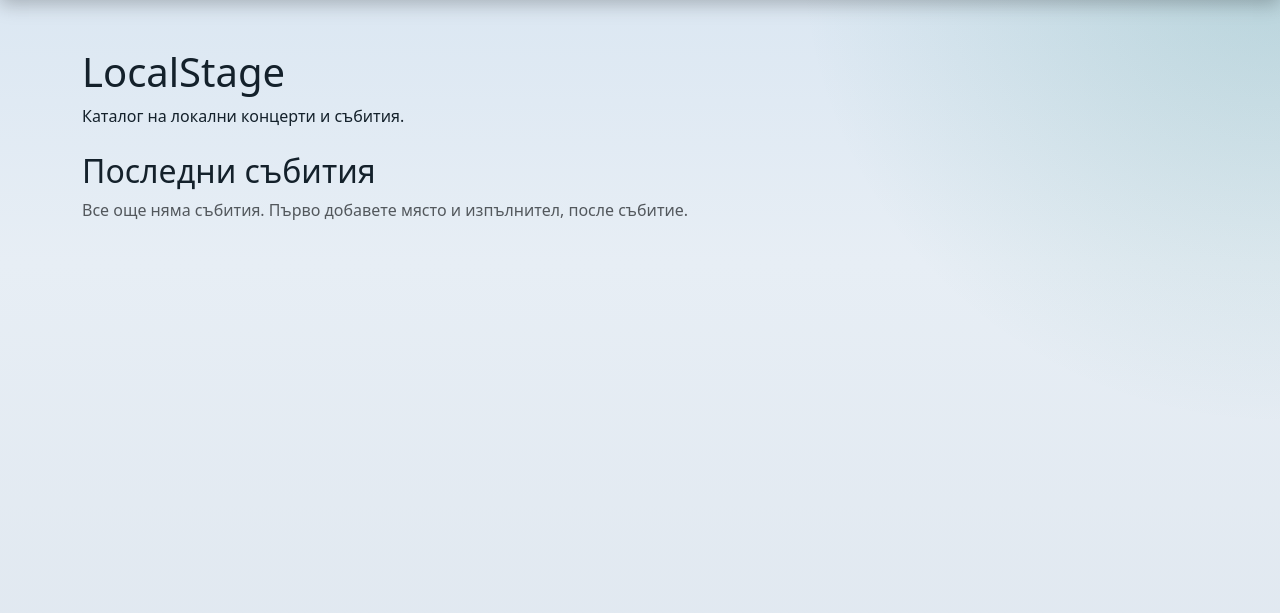
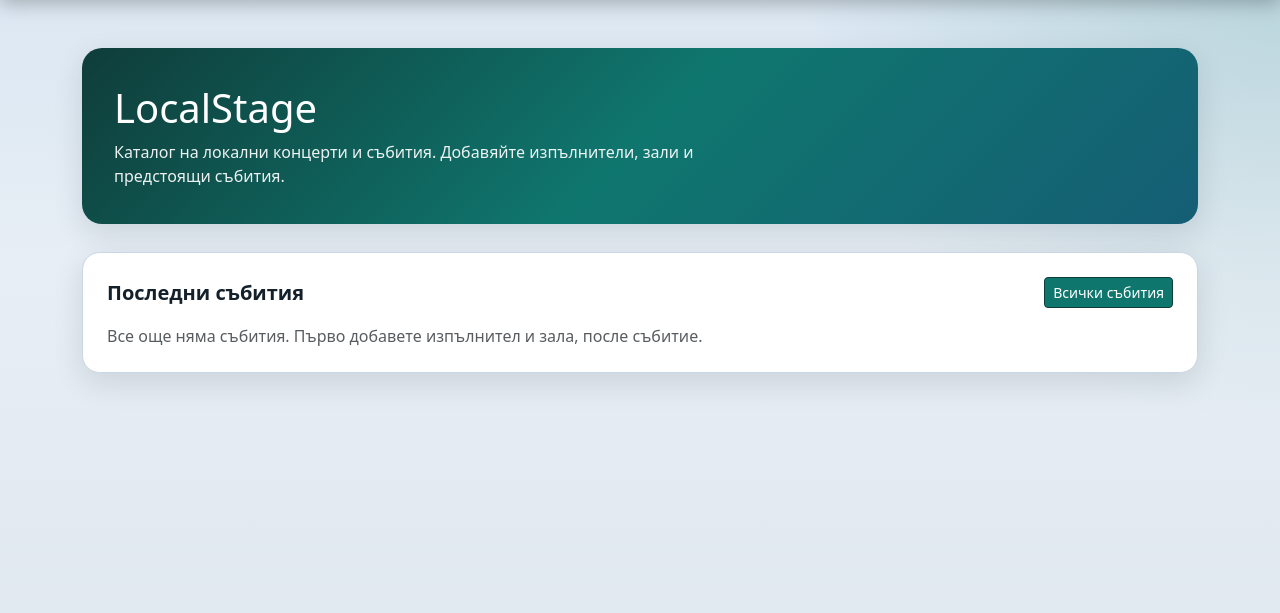
Before and after one commit to MartinBuilds/Django_Basics_Regular_Exam_martinkolew, a Django app: page / in a window 1280 px wide. Shown: the part 58-671 px from the top of the page. Run offline with Django 5.2, Linux system fonts and the light colour scheme; data that the repository does not hold is empty.

Commit message:
Polish the home page, 404, and performer form.

```diff
--- a/templates/home.html
+++ b/templates/home.html
@@ -3,17 +3,29 @@
 {% block title %}Начало | LocalStage{% endblock %}
 
 {% block content %}
-<h1>LocalStage</h1>
-<p>Каталог на локални концерти и събития.</p>
+<section class="page-hero">
+    <h1 class="mb-2">LocalStage</h1>
+    <p>Каталог на локални концерти и събития. Добавяйте изпълнители, зали и предстоящи събития.</p>
+</section>
 
-<h2 class="mt-4">Последни събития</h2>
+<section class="content-card">
+    <div class="d-flex justify-content-between align-items-center mb-3">
+        <h2 class="section-title">Последни събития</h2>
+        <a href="{% url 'event-list' %}" class="btn btn-sm btn-primary">Всички събития</a>
+    </div>
+
     {% if latest_events %}
-    <ul class="list-group">
+        <div class="list-panel">
+            <ul class="list-group list-group-flush">
                 {% for event in latest_events %}
                     {% include 'partials/event_item.html' %}
                 {% endfor %}
             </ul>
+        </div>
     {% else %}
-    <p class="text-muted">Все още няма събития. Първо добавете място и изпълнител, после събитие.</p>
+        <p class="text-muted mb-0">
+            Все още няма събития. Първо добавете изпълнител и зала, после събитие.
+        </p>
     {% endif %}
+</section>
 {% endblock %}
--- a/templates/performers/performer_form.html
+++ b/templates/performers/performer_form.html
@@ -5,11 +5,12 @@
 {% endblock %}
 
 {% block content %}
-<h1>
+<div class="content-card col-lg-8 mx-auto">
+    <h1 class="h3 mb-4">
         {% if performer %}Редактирайте изпълнител{% else %}Добавете изпълнител{% endif %}
     </h1>
 
-<form method="post" class="mt-3" novalidate>
+    <form method="post" novalidate>
         {% csrf_token %}
 
         {% for field in form %}
@@ -32,4 +33,5 @@
             <a href="{% url 'performer-list' %}" class="btn btn-outline-secondary">Отказ</a>
         {% endif %}
     </form>
+</div>
 {% endblock %}
```
Also changed, not shown: templates/404.html (+5 -3 lines), templates/partials/event_item.html (+5 -3 lines). Lines whose indentation alone changed are shown as unchanged.
